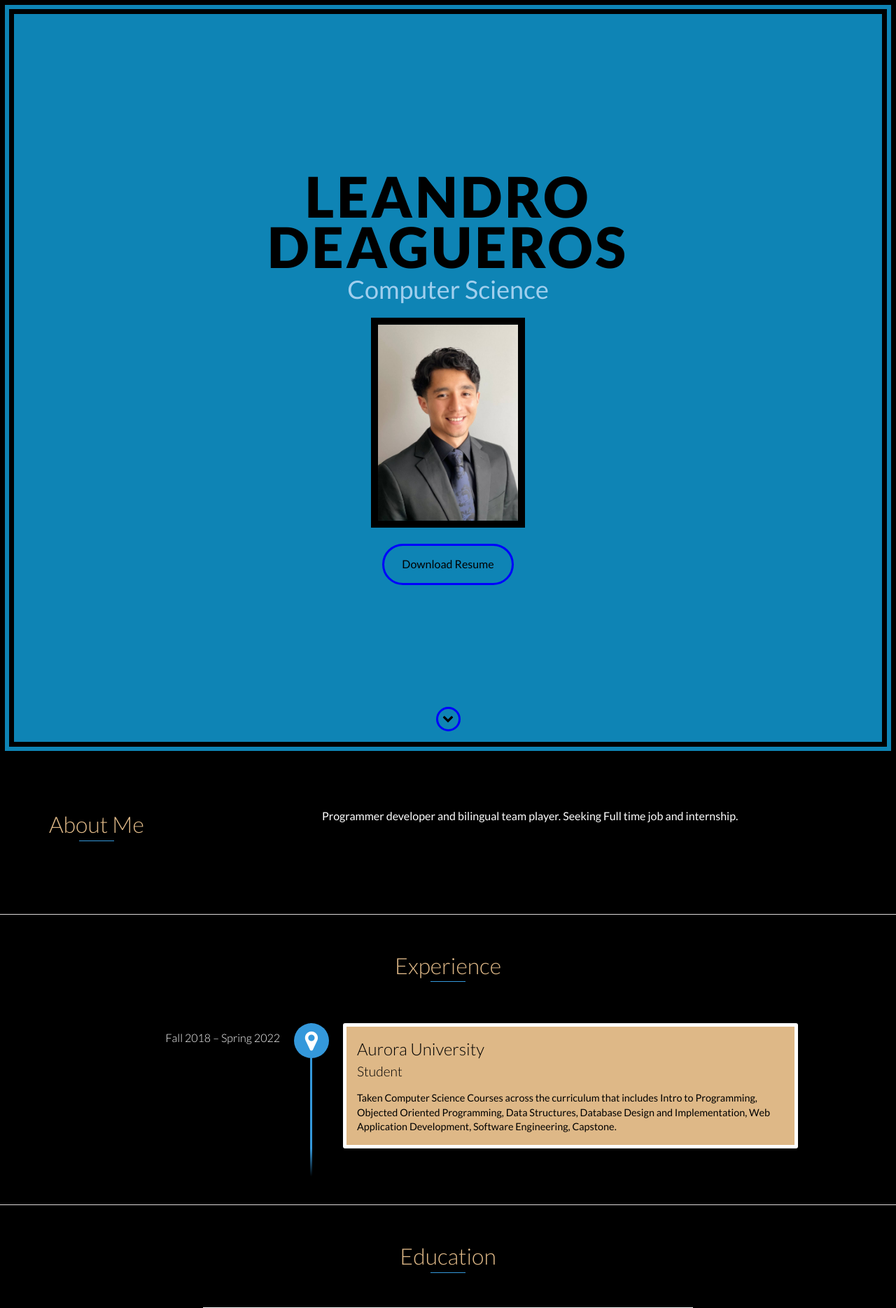
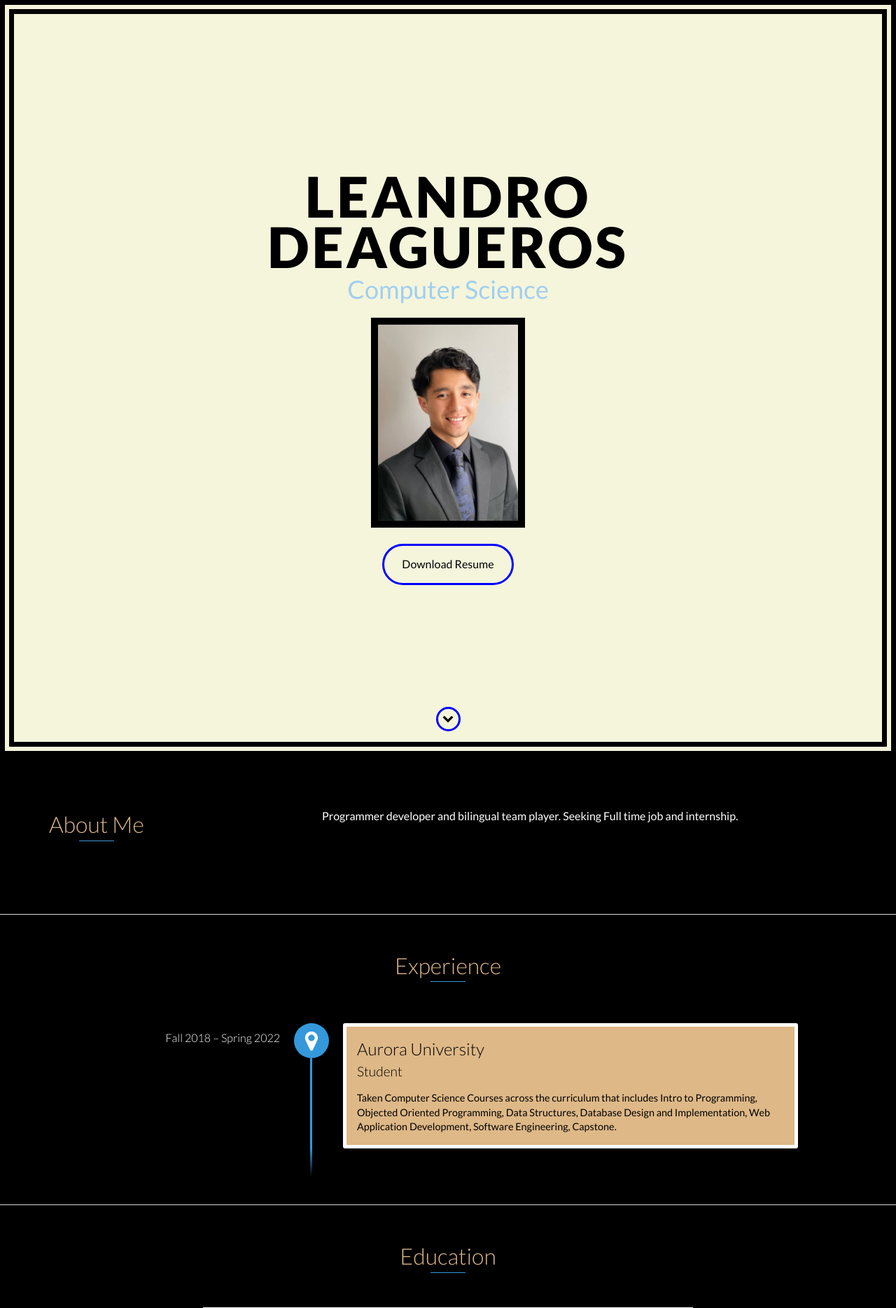
Before and after one commit to ldeagueros01/ldeagueros01.github.io, a Jekyll site: the page index.html, which Jekyll copies as it is, in a window 1280 px wide. Shown: the top 1869 px of the page at 70% size. Built offline with Jekyll 4.4.1, drawn with Linux system fonts in a browser that asks for light colours; some of the changed text lies outside the part shown.

Commit message:
changes
changes

```diff
--- a/css/styles.css
+++ b/css/styles.css
@@ -268,7 +268,7 @@ footer {
     /*background: #0e84b5 url(../images/blue.jpg) no-repeat center;*/
     /*background: url(../images/blue.jpg) no-repeat center;*/
     background-size: contain;
-    background-color: #0e84b5;
+    background-color: #F5F5DC;
     border: 20px double black;
     padding: 10px;
     overflow: hidden
--- a/index.html
+++ b/index.html
@@ -56,7 +56,7 @@
         <!--            <h2>Aurora University </h2>-->
         <img src="images/profile.jpg" alt="me" width="220px" height="300px" style="border:10px solid black;">
         <br><br>
-        <a href="Resume%20-%20Copy.docx" class="btn-rounded-white">Download Resume</a>
+        <a href="Resume_LD%20-%20Copy.pdf" class="btn-rounded-white">Download Resume</a>
     </div>
     <!-- End #lead-content -->
 
@@ -133,7 +133,7 @@
     <h2 class="heading">Education</h2>
     <div class="education-block">
         <h3>Aurora University</h3>
-        <span class="education-date">August 2018 - Present</span>
+        <span class="education-date">August 2018 - May 2022</span>
         <h4>Bachelors Arts Computer Science</h4>
         <p>
             Relevant Classes: Intro to Programming,
```
Also changed, not shown: 2 other files.
